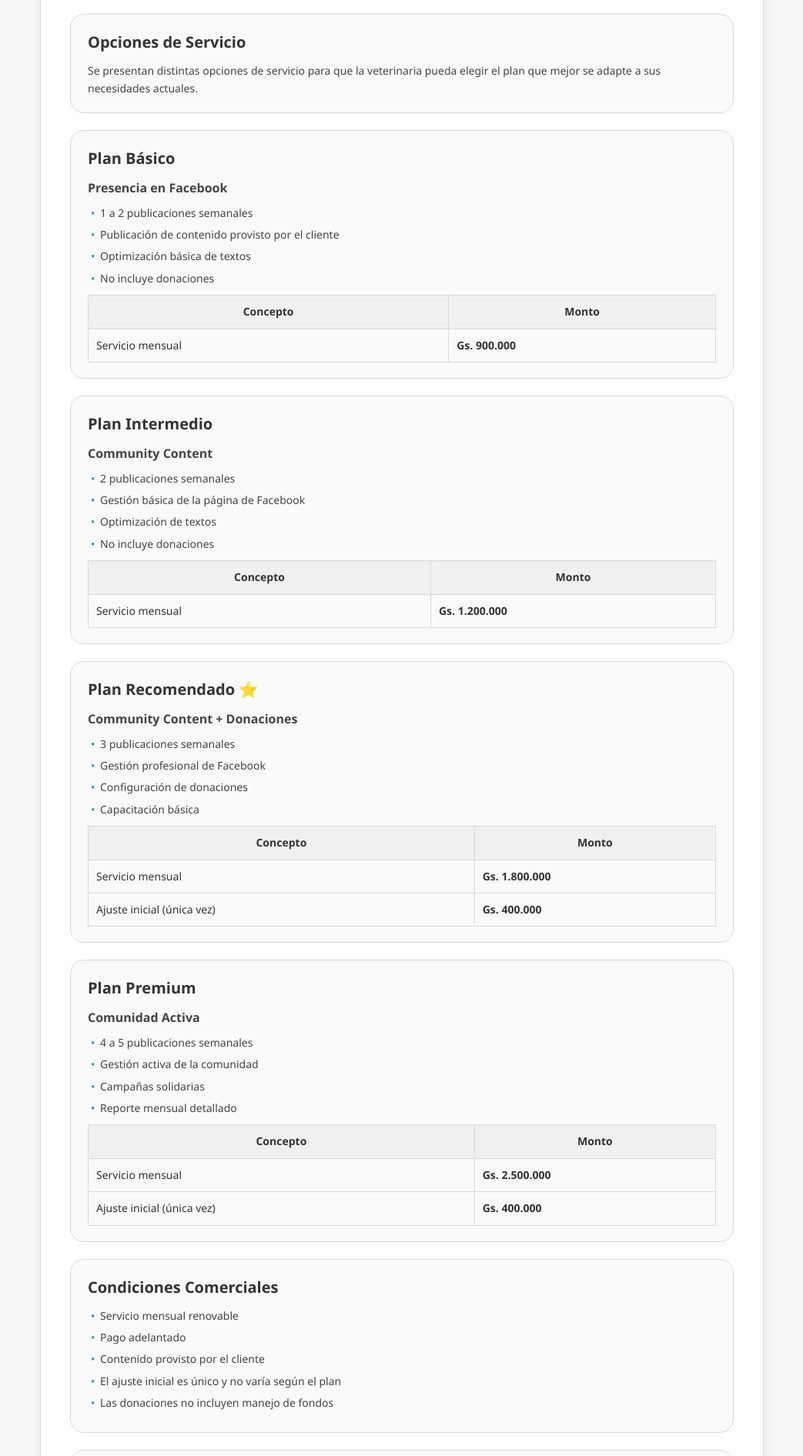
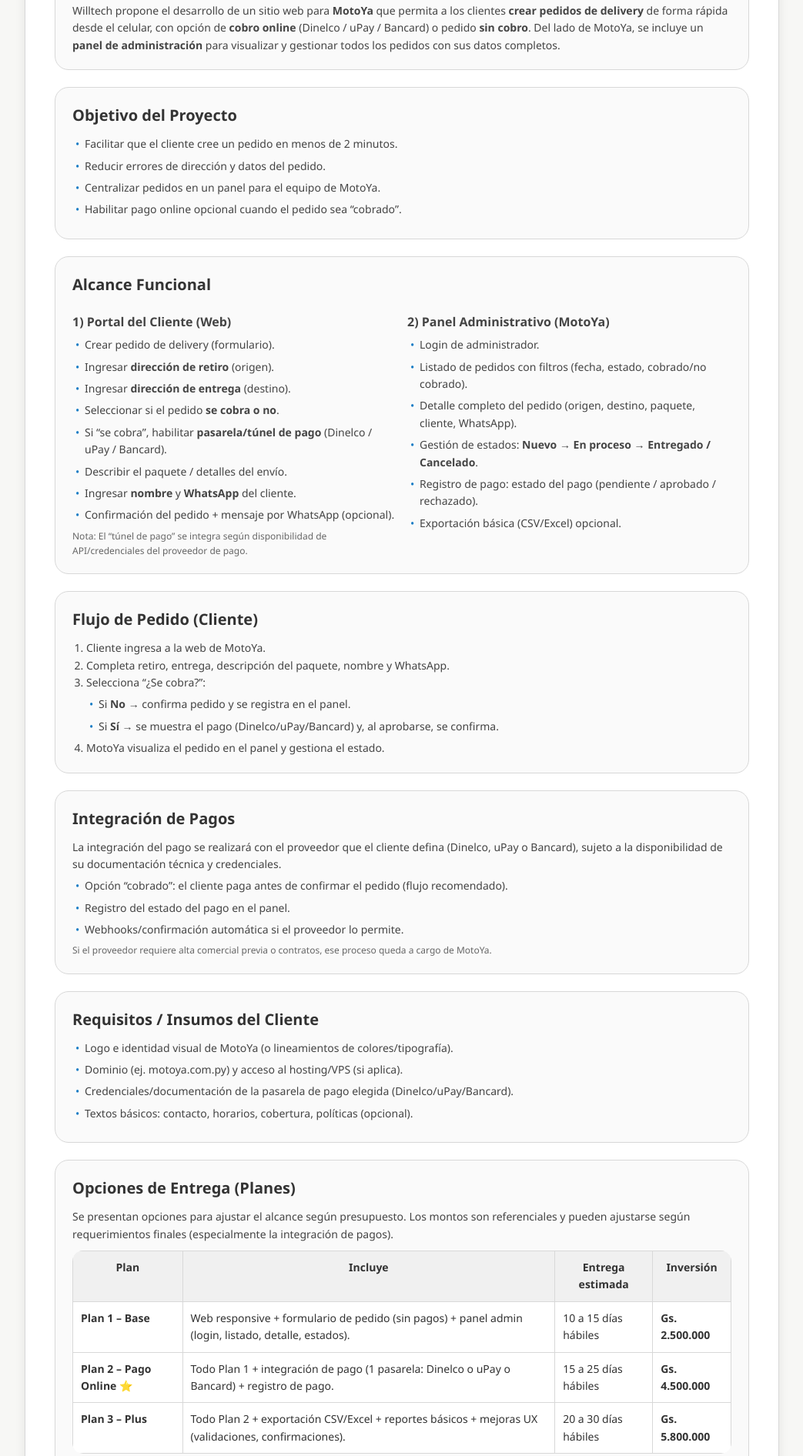
Before and after one commit to warce96/WillTech, a plain HTML site: page index.html in a window 1280 px wide. Shown: the part 908-2800 px from the top of the page at 77% size, without its empty margins (118-1161 px from the left). Drawn offline with Linux system fonts and the light colour scheme.

Commit message:
Update index.html

```diff
--- a/index.html
+++ b/index.html
@@ -2,7 +2,7 @@
 <html lang="es">
 <head>
   <meta charset="UTF-8" />
-  <title>Propuesta de Servicios Digitales – Veterinaria</title>
+  <title>Propuesta de Desarrollo Web – MotoYa</title>
   <meta name="viewport" content="width=device-width, initial-scale=1.0" />
 
   <style>
@@ -12,9 +12,11 @@
       --border: #d8d8d8;
       --text-dark: #333333;
       --text-muted: #666666;
-      --accent: #0099cc;
+      --accent: #0a4fa3;
+      --accent2: #0f7ac4;
       --radius-lg: 18px;
       --shadow-soft: 0 4px 14px rgba(0,0,0,0.08);
+      --chip: #eef5ff;
     }
 
     * { box-sizing: border-box; margin: 0; padding: 0; }
@@ -28,7 +30,7 @@
     }
 
     .page {
-      max-width: 940px;
+      max-width: 980px;
       margin: 0 auto 40px;
       background: var(--paper);
       border-radius: 20px;
@@ -37,67 +39,35 @@
       overflow: hidden;
     }
 
-    .cover-page {
-      display: flex;
-      min-height: 420px;
-    }
-
-    .cover-stripe {
-      width: 80px;
-      background: linear-gradient(180deg, #0a4fa3, #0f7ac4);
-    }
-
+    /* Cover */
+    .cover-page { display: flex; min-height: 420px; }
+    .cover-stripe { width: 90px; background: linear-gradient(180deg, var(--accent), var(--accent2)); }
     .cover-main {
       flex: 1;
-      padding: 40px 48px;
+      padding: 44px 52px;
       display: flex;
       flex-direction: column;
       align-items: center;
       text-align: center;
       justify-content: center;
     }
-
-    .cover-logo img {
-      width: 180px;
-      margin-bottom: 24px;
-    }
-
-    .cover-title {
-      font-size: 28px;
-      font-weight: 600;
-      margin-bottom: 4px;
-    }
-
-    .cover-subtitle {
-      font-size: 22px;
-      font-weight: 600;
-      margin-bottom: 16px;
-    }
-
-    .cover-meta {
-      font-size: 14px;
-      color: var(--text-muted);
-    }
-
-    .cover-footer {
-      font-size: 11px;
-      color: #777;
-      margin-top: 30px;
-    }
+    .cover-logo img { width: 180px; margin-bottom: 24px; }
+    .cover-title { font-size: 30px; font-weight: 700; margin-bottom: 6px; }
+    .cover-subtitle { font-size: 18px; font-weight: 600; margin-bottom: 18px; color:#222; }
+    .cover-meta { font-size: 14px; color: var(--text-muted); }
+    .cover-footer { font-size: 11px; color: #777; margin-top: 30px; }
 
     header {
       display: flex;
       align-items: center;
       padding: 26px 36px;
       border-bottom: 1px solid var(--border);
+      gap: 18px;
     }
-
     .header-logo img { width: 130px; }
-
-    .header-text {
-      margin-left: auto;
-      text-align: right;
-    }
+    .header-text { margin-left: auto; text-align: right; }
+    .header-text h1 { font-size: 20px; margin-bottom: 6px; }
+    .header-text p { font-size: 13px; color: #444; }
 
     main { padding: 28px 38px; }
 
@@ -110,55 +80,56 @@
     }
 
     h2 { font-size: 20px; margin-bottom: 10px; }
-    h3 { font-size: 16px; margin: 8px 0; color: #444; }
+    h3 { font-size: 16px; margin: 10px 0 6px; color: #444; }
 
-    p, ul li {
-      font-size: 14px;
-      color: #444;
-    }
+    p, ul li { font-size: 14px; color: #444; }
 
-    ul {
-      list-style: none;
-      padding-left: 0;
-    }
+    ul { list-style: none; padding-left: 0; margin-top: 6px; }
+    ul li { padding-left: 16px; position: relative; margin-bottom: 6px; }
+    ul li::before { content: "•"; position: absolute; left: 4px; color: var(--accent2); }
 
-    ul li {
-      padding-left: 16px;
-      position: relative;
-      margin-bottom: 6px;
-    }
-
-    ul li::before {
-      content: "•";
-      position: absolute;
-      left: 4px;
-      color: var(--accent);
+    .chips { display:flex; flex-wrap:wrap; gap:8px; margin-top: 8px; }
+    .chip {
+      font-size: 12px;
+      padding: 6px 10px;
+      background: var(--chip);
+      border: 1px solid #d7e7ff;
+      border-radius: 999px;
+      color: #1f3b66;
     }
 
     table {
       width: 100%;
       border-collapse: collapse;
       margin-top: 10px;
+      background: #fff;
+      border-radius: 14px;
+      overflow: hidden;
     }
-
     table th, table td {
       padding: 10px;
       border: 1px solid var(--border);
       font-size: 14px;
+      vertical-align: top;
+    }
+    table th { background: #f0f0f0; font-weight: 700; }
+    .price { font-weight: 800; }
+
+    .two-col {
+      display:grid;
+      grid-template-columns: 1fr 1fr;
+      gap: 14px;
     }
 
-    table th {
-      background: #f0f0f0;
-      font-weight: 600;
-    }
+    .note-small { font-size: 12px; color: var(--text-muted); }
 
-    footer {
-      padding: 0 38px 26px;
-    }
+    footer { padding: 0 38px 26px; }
+    .kpi { font-weight: 700; color:#1e3a8a; }
 
-    .note-small {
-      font-size: 12px;
-      color: var(--text-muted);
+    @media (max-width: 860px){
+      .two-col { grid-template-columns: 1fr; }
+      header { flex-direction: column; align-items: flex-start; }
+      .header-text { margin-left: 0; text-align: left; }
     }
   </style>
 </head>
@@ -171,12 +142,23 @@
     <div class="cover-stripe"></div>
     <div class="cover-main">
       <div class="cover-logo">
+        <!-- Cambiá el logo por el de MotoYa si corresponde -->
         <img src="image/logo-willtechti.png" alt="Willtech Logo">
       </div>
-      <div class="cover-title">Propuesta de Servicios Digitales</div>
-      <div class="cover-subtitle">Community Content & Gestión de Facebook</div>
-      <p class="cover-meta">Veterinaria – Luque, Paraguay</p>
-      <p class="cover-meta">Proveedor: Willtech</p>
+      <div class="cover-title">Propuesta de Desarrollo Web</div>
+      <div class="cover-subtitle">Plataforma de Pedidos de Delivery + Panel de Administración</div>
+
+      <p class="cover-meta"><strong>Cliente:</strong> MotoYa</p>
+      <p class="cover-meta"><strong>Dueño:</strong> Marcelo Adorno</p>
+      <p class="cover-meta"><strong>Proveedor:</strong> Willtech</p>
+
+      <div class="chips" aria-label="Alcance rápido">
+        <span class="chip">Pedidos de delivery</span>
+        <span class="chip">Pago online opcional</span>
+        <span class="chip">WhatsApp integrado</span>
+        <span class="chip">Panel admin</span>
+      </div>
+
       <p class="cover-footer">Documento confidencial – Uso exclusivo del cliente</p>
     </div>
   </div>
@@ -190,10 +172,10 @@
     <img src="image/logo-willtechti.png" alt="Willtech Logo">
   </div>
   <div class="header-text">
-    <h1>Propuesta de Servicios – Community Content</h1>
-    <p>Cliente: <strong>Veterinaria – Luque, Paraguay</strong></p>
-    <p>Proveedor: <strong>Willtech</strong></p>
-    <p>Modalidad: Servicio mensual renovable</p>
+    <h1>Propuesta de Desarrollo – MotoYa</h1>
+    <p>Cliente: <strong>MotoYa</strong> | Dueño: <strong>Marcelo Adorno</strong></p>
+    <p>Modalidad: Proyecto + mantenimiento opcional</p>
+    <p>Entrega: Web responsive (móvil y escritorio)</p>
   </div>
 </header>
 
@@ -202,96 +184,171 @@
 <section>
   <h2>Resumen Ejecutivo</h2>
   <p>
-    Willtech propone la prestación de un servicio profesional de gestión de contenido
-    y administración de la página de Facebook de la veterinaria, con foco en la
-    comunicación con la comunidad, difusión de servicios y campañas solidarias.
+    Willtech propone el desarrollo de un sitio web para <strong>MotoYa</strong> que permita a los clientes
+    <strong>crear pedidos de delivery</strong> de forma rápida desde el celular, con opción de
+    <strong>cobro online</strong> (Dinelco / uPay / Bancard) o pedido <strong>sin cobro</strong>.
+    Del lado de MotoYa, se incluye un <strong>panel de administración</strong> para visualizar y gestionar
+    todos los pedidos con sus datos completos.
   </p>
 </section>
 
 <section>
-  <h2>Opciones de Servicio</h2>
+  <h2>Objetivo del Proyecto</h2>
+  <ul>
+    <li>Facilitar que el cliente cree un pedido en menos de 2 minutos.</li>
+    <li>Reducir errores de dirección y datos del pedido.</li>
+    <li>Centralizar pedidos en un panel para el equipo de MotoYa.</li>
+    <li>Habilitar pago online opcional cuando el pedido sea “cobrado”.</li>
+  </ul>
+</section>
+
+<section>
+  <h2>Alcance Funcional</h2>
+
+  <div class="two-col">
+    <div>
+      <h3>1) Portal del Cliente (Web)</h3>
+      <ul>
+        <li>Crear pedido de delivery (formulario).</li>
+        <li>Ingresar <strong>dirección de retiro</strong> (origen).</li>
+        <li>Ingresar <strong>dirección de entrega</strong> (destino).</li>
+        <li>Seleccionar si el pedido <strong>se cobra o no</strong>.</li>
+        <li>Si “se cobra”, habilitar <strong>pasarela/túnel de pago</strong> (Dinelco / uPay / Bancard).</li>
+        <li>Describir el paquete / detalles del envío.</li>
+        <li>Ingresar <strong>nombre</strong> y <strong>WhatsApp</strong> del cliente.</li>
+        <li>Confirmación del pedido + mensaje por WhatsApp (opcional).</li>
+      </ul>
+      <p class="note-small">
+        Nota: El “túnel de pago” se integra según disponibilidad de API/credenciales del proveedor de pago.
+      </p>
+    </div>
+
+    <div>
+      <h3>2) Panel Administrativo (MotoYa)</h3>
+      <ul>
+        <li>Login de administrador.</li>
+        <li>Listado de pedidos con filtros (fecha, estado, cobrado/no cobrado).</li>
+        <li>Detalle completo del pedido (origen, destino, paquete, cliente, WhatsApp).</li>
+        <li>Gestión de estados: <strong>Nuevo → En proceso → Entregado / Cancelado</strong>.</li>
+        <li>Registro de pago: estado del pago (pendiente / aprobado / rechazado).</li>
+        <li>Exportación básica (CSV/Excel) opcional.</li>
+      </ul>
+    </div>
+  </div>
+</section>
+
+<section>
+  <h2>Flujo de Pedido (Cliente)</h2>
+  <ol style="margin-left:18px; color:#444; font-size:14px;">
+    <li>Cliente ingresa a la web de MotoYa.</li>
+    <li>Completa retiro, entrega, descripción del paquete, nombre y WhatsApp.</li>
+    <li>Selecciona “¿Se cobra?”:
+      <ul style="margin-top:6px;">
+        <li>Si <strong>No</strong> → confirma pedido y se registra en el panel.</li>
+        <li>Si <strong>Sí</strong> → se muestra el pago (Dinelco/uPay/Bancard) y, al aprobarse, se confirma.</li>
+      </ul>
+    </li>
+    <li>MotoYa visualiza el pedido en el panel y gestiona el estado.</li>
+  </ol>
+</section>
+
+<section>
+  <h2>Integración de Pagos</h2>
   <p>
-    Se presentan distintas opciones de servicio para que la veterinaria pueda elegir
-    el plan que mejor se adapte a sus necesidades actuales.
+    La integración del pago se realizará con el proveedor que el cliente defina (Dinelco, uPay o Bancard),
+    sujeto a la disponibilidad de su documentación técnica y credenciales.
+  </p>
+  <ul>
+    <li>Opción “cobrado”: el cliente paga antes de confirmar el pedido (flujo recomendado).</li>
+    <li>Registro del estado del pago en el panel.</li>
+    <li>Webhooks/confirmación automática si el proveedor lo permite.</li>
+  </ul>
+  <p class="note-small">
+    Si el proveedor requiere alta comercial previa o contratos, ese proceso queda a cargo de MotoYa.
   </p>
 </section>
 
 <section>
-  <h2>Plan Básico</h2>
-  <h3>Presencia en Facebook</h3>
+  <h2>Requisitos / Insumos del Cliente</h2>
   <ul>
-    <li>1 a 2 publicaciones semanales</li>
-    <li>Publicación de contenido provisto por el cliente</li>
-    <li>Optimización básica de textos</li>
-    <li>No incluye donaciones</li>
+    <li>Logo e identidad visual de MotoYa (o lineamientos de colores/tipografía).</li>
+    <li>Dominio (ej. motoya.com.py) y acceso al hosting/VPS (si aplica).</li>
+    <li>Credenciales/documentación de la pasarela de pago elegida (Dinelco/uPay/Bancard).</li>
+    <li>Textos básicos: contacto, horarios, cobertura, políticas (opcional).</li>
   </ul>
-  <table>
-    <tr><th>Concepto</th><th>Monto</th></tr>
-    <tr><td>Servicio mensual</td><td><strong>Gs. 900.000</strong></td></tr>
-  </table>
 </section>
 
 <section>
-  <h2>Plan Intermedio</h2>
-  <h3>Community Content</h3>
-  <ul>
-    <li>2 publicaciones semanales</li>
-    <li>Gestión básica de la página de Facebook</li>
-    <li>Optimización de textos</li>
-    <li>No incluye donaciones</li>
-  </ul>
+  <h2>Opciones de Entrega (Planes)</h2>
+  <p>
+    Se presentan opciones para ajustar el alcance según presupuesto. Los montos son referenciales y pueden
+    ajustarse según requerimientos finales (especialmente la integración de pagos).
+  </p>
+
   <table>
-    <tr><th>Concepto</th><th>Monto</th></tr>
-    <tr><td>Servicio mensual</td><td><strong>Gs. 1.200.000</strong></td></tr>
+    <tr>
+      <th>Plan</th>
+      <th>Incluye</th>
+      <th>Entrega estimada</th>
+      <th>Inversión</th>
+    </tr>
+    <tr>
+      <td><strong>Plan 1 – Base</strong></td>
+      <td>
+        Web responsive + formulario de pedido (sin pagos) + panel admin (login, listado, detalle, estados).
+      </td>
+      <td>10 a 15 días hábiles</td>
+      <td class="price">Gs. 2.500.000</td>
+    </tr>
+    <tr>
+      <td><strong>Plan 2 – Pago Online</strong> ⭐</td>
+      <td>
+        Todo Plan 1 + integración de pago (1 pasarela: Dinelco o uPay o Bancard) + registro de pago.
+      </td>
+      <td>15 a 25 días hábiles</td>
+      <td class="price">Gs. 4.500.000</td>
+    </tr>
+    <tr>
+      <td><strong>Plan 3 – Plus</strong></td>
+      <td>
+        Todo Plan 2 + exportación CSV/Excel + reportes básicos + mejoras UX (validaciones, confirmaciones).
+      </td>
+      <td>20 a 30 días hábiles</td>
+      <td class="price">Gs. 5.800.000</td>
+    </tr>
   </table>
+
+  <p class="note-small" style="margin-top:10px;">
+    * La integración con pasarela depende de documentación y credenciales. Si el proveedor requiere desarrollo adicional
+    (webhooks, tokenización, 3DS, etc.), se ajustará el alcance.
+  </p>
 </section>
 
 <section>
-  <h2>Plan Recomendado ⭐</h2>
-  <h3>Community Content + Donaciones</h3>
-  <ul>
-    <li>3 publicaciones semanales</li>
-    <li>Gestión profesional de Facebook</li>
-    <li>Configuración de donaciones</li>
-    <li>Capacitación básica</li>
-  </ul>
+  <h2>Mantenimiento (Opcional)</h2>
   <table>
-    <tr><th>Concepto</th><th>Monto</th></tr>
-    <tr><td>Servicio mensual</td><td><strong>Gs. 1.800.000</strong></td></tr>
-    <tr><td>Ajuste inicial (única vez)</td><td><strong>Gs. 400.000</strong></td></tr>
-  </table>
-</section>
-
-<section>
-  <h2>Plan Premium</h2>
-  <h3>Comunidad Activa</h3>
-  <ul>
-    <li>4 a 5 publicaciones semanales</li>
-    <li>Gestión activa de la comunidad</li>
-    <li>Campañas solidarias</li>
-    <li>Reporte mensual detallado</li>
-  </ul>
-  <table>
-    <tr><th>Concepto</th><th>Monto</th></tr>
-    <tr><td>Servicio mensual</td><td><strong>Gs. 2.500.000</strong></td></tr>
-    <tr><td>Ajuste inicial (única vez)</td><td><strong>Gs. 400.000</strong></td></tr>
+    <tr><th>Servicio</th><th>Incluye</th><th>Monto mensual</th></tr>
+    <tr>
+      <td>Soporte & mejoras</td>
+      <td>Correcciones, backups, monitoreo básico, pequeñas mejoras (hasta X horas/mes).</td>
+      <td class="price">Gs. 450.000</td>
+    </tr>
   </table>
 </section>
 
 <section>
   <h2>Condiciones Comerciales</h2>
   <ul>
-    <li>Servicio mensual renovable</li>
-    <li>Pago adelantado</li>
-    <li>Contenido provisto por el cliente</li>
-    <li>El ajuste inicial es único y no varía según el plan</li>
-    <li>Las donaciones no incluyen manejo de fondos</li>
+    <li>Forma de pago sugerida: 50% inicio / 50% contra entrega (o según acuerdo).</li>
+    <li>El cliente provee credenciales de pasarela de pago y acceso a hosting/servidor si aplica.</li>
+    <li>Se entregará el sistema con acceso administrativo para MotoYa.</li>
+    <li>La propuesta considera un alcance estándar; cambios mayores se cotizan como adicional.</li>
   </ul>
 </section>
 
 <section>
   <h2>Firmas</h2>
-  <p>Cliente: <strong>Veterinaria – Luque, Paraguay</strong></p>
+  <p>Cliente: <strong>MotoYa</strong> – Marcelo Adorno</p>
   <p>Proveedor: <strong>Willtech</strong></p>
 </section>
 
@@ -300,11 +357,14 @@
 <footer>
   <h3>Próximos pasos</h3>
   <ul>
-    <li>Aprobación de la propuesta</li>
-    <li>Selección del plan</li>
-    <li>Pago del ajuste inicial (si aplica)</li>
-    <li>Inicio del servicio</li>
+    <li>Confirmación del plan (Base / Pago Online / Plus).</li>
+    <li>Entrega de logo, datos y accesos necesarios.</li>
+    <li>Definición de pasarela de pago (Dinelco / uPay / Bancard).</li>
+    <li>Inicio del desarrollo y validación de avances.</li>
   </ul>
+  <p class="note-small" style="margin-top:10px;">
+    Contacto: (agregá tu teléfono / WhatsApp / correo aquí)
+  </p>
 </footer>
 
 </div>
```
